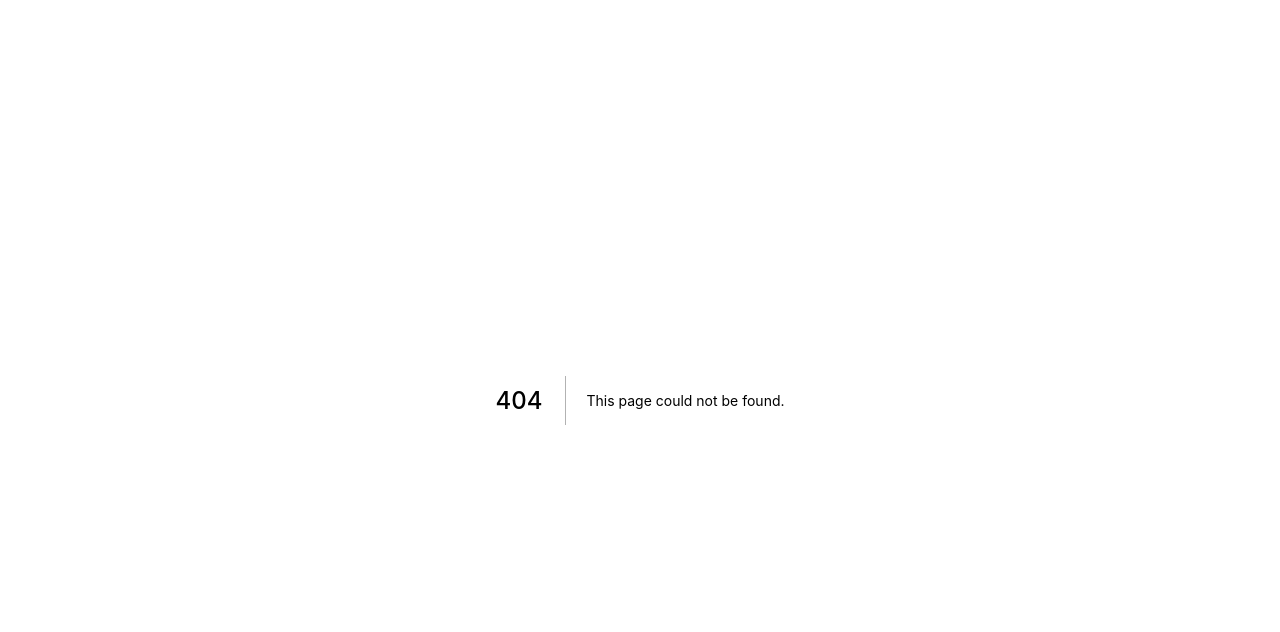
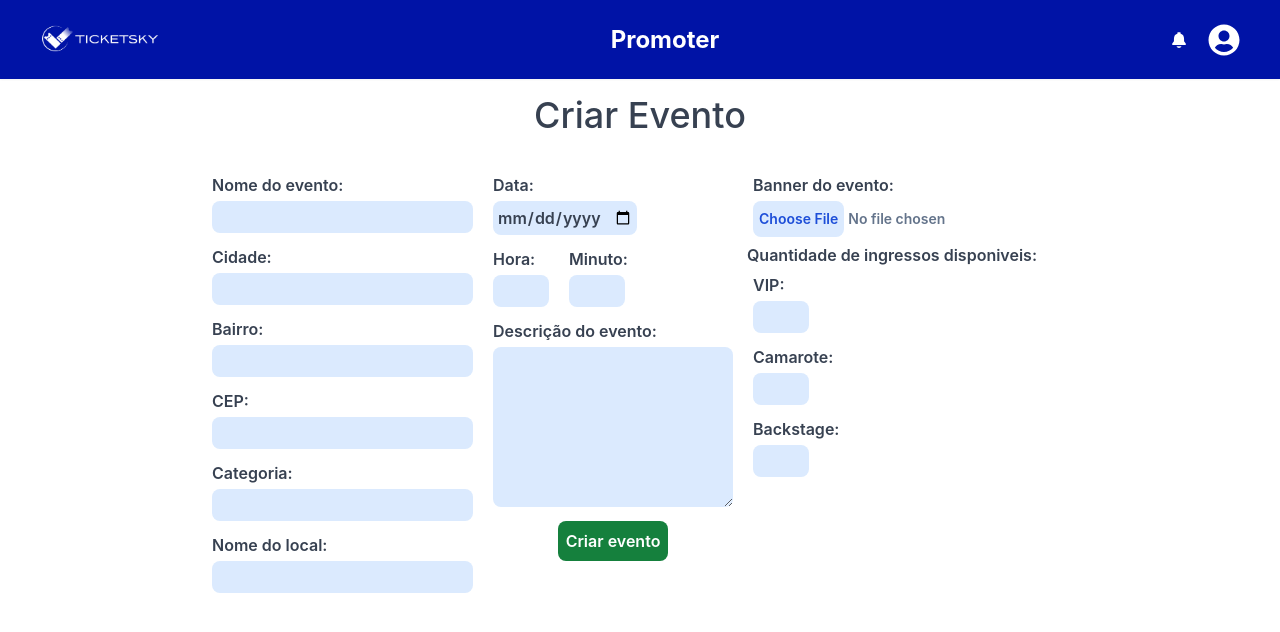
Before and after one commit to GambiarraTech/ticket-sky, a Next.js app: page /promoter/criar-evento in a window 1280 px wide. Before the commit this address had no page. Shown: the top 632 px of the page. Built offline with nearby package versions, Linux system fonts and the light colour scheme.

Commit message:
Criação da tela de criar evento

```diff
--- /dev/null
+++ b/src/pages/promoter/criar-evento.tsx
@@ -0,0 +1,120 @@
+import { Navbar } from '@/components/promoter/navbar/navbar';
+import style from '../../styles/promoter/criar-evento.module.css';
+import { ChangeEvent, FormEvent, useState } from 'react';
+import { stringify } from 'querystring';
+
+export default function CriarEvento() {
+    const [evento, setEvento] = useState({
+        nome :'',
+        cidade: '',
+        bairro: '',
+        cep:'',
+        categoria: '',
+        local:'',
+        data:'',
+        hora:'',
+        minuto:'',
+        descricao:'',
+        imagem:'',
+        vip:0,
+        camarote:0,
+        backstage:0,
+    })
+
+    const handleFormEdit =(event:any, name:string)=>{
+
+        setEvento({...evento,[name]: event.target.value})
+        event.preventDefault()
+    }
+
+    const handleForm=(event:any)=>{
+        event.preventDefault()
+        console.log(JSON.stringify(evento))
+    }
+  return (
+    <Navbar>
+      <div className={style.header}>
+        <div className={style.title}>Criar Evento</div>
+        <form className={style.formulario} onSubmit={handleForm} >
+          <div className={style.partes}>
+            <div className={style.campo}>
+              Nome do evento:
+              <input className={style.input} name='nome' type="text" required onChange={(e) =>{evento.nome = e.target.value}} />
+            </div>
+
+            <div className={style.campo}>
+              Cidade:
+              <input className={style.input} name='cidade' type="text"  required onChange={(e) =>{evento.cidade = e.target.value}}/>
+            </div>
+
+            <div className={style.campo}>
+              Bairro:
+              <input className={style.input} name='bairro' type="text"  required onChange={(e) =>{{evento.bairro = e.target.value}}}/>
+            </div>
+
+            <div className={style.campo}>
+              CEP:
+              <input className={style.input} name='cep' type="text"   required onChange={(e) =>{evento.cep = e.target.value}}/>
+            </div>
+
+            <div className={style.campo}>
+              Categoria:
+              <input className={style.input} name='categoria' type="text"  required onChange={(e) =>{evento.categoria = e.target.value}}/>
+            </div>
+
+            <div className={style.campo}>
+              Nome do local:
+              <input className={style.input} name='local' type="text"  required onChange={(e) =>{evento.local = e.target.value}}/>
+            </div>
+          </div>
+
+          <div className={style.partes}>
+            <div className={style.data}>
+              <div className={style.campo}>
+                Data:
+                <input className={style.input_data} name='data' type="date" required onChange={(e) =>{evento.data = e.target.value}}/>
+              </div>
+
+            </div>
+            <div className={style.data}>
+              <div className={style.campo}>
+                Hora:
+                <input className={style.input_pequeno} name='hora' type="text"  required onChange={(e) =>{evento.hora = e.target.value}} />
+              </div>
+              <div className={style.campo}>
+                Minuto:
+                <input className={style.input_pequeno} name='minuto' type="text"  required onChange={(e) =>{evento.minuto = e.target.value}}/>
+              </div>
+            </div>
+
+            <div className={style.campo}>
+              Descrição do evento:
+              <textarea className={style.input_grande}name='descricao'  required onChange={(e) =>{evento.descricao = e.target.value}}/>
+            </div>
+            <button className={style.button} type='submit'>Criar evento</ button>
+          </div>
+
+          <div className={style.partes}>
+            <div className={style.campo}>
+              Banner do evento:
+              <input className={style.input_imagem} name='imagem' type="file" accept="image/*"  required onChange={(e) =>{evento.imagem = e.target.value}}/>
+            </div>
+            <div className={style.data}>Quantidade de ingressos disponiveis:</div>
+            <div className={style.campo}>
+              VIP:
+              <input className={style.input_pequeno} name='vip' type="number" min={0} required onChange={(e) =>{evento.vip = Number(e.target.value) }} />
+            </div>
+            <div className={style.campo}>
+              Camarote:
+              <input className={style.input_pequeno} name='camarote' type="number" min={0} required onChange={(e) =>{evento.camarote = Number(e.target.value)}}/>
+            </div>
+            <div className={style.campo}>
+              Backstage:
+              <input className={style.input_pequeno} name='backstage' type="number" min={0} required onChange={(e) =>{evento.backstage = Number(e.target.value)}}/>
+            </div>
+          </div>
+        </form>
+      </div>
+    </Navbar>
+  );
+}
--- /dev/null
+++ b/src/styles/promoter/criar-evento.module.css
@@ -0,0 +1,47 @@
+.header{
+    @apply w-full min-h-full justify-center items-center flex flex-col gap-5
+}
+
+.title{
+    @apply text-4xl mt-4   text-gray-700 font-medium
+}
+
+.formulario{
+    @apply flex gap-2 mb-5 text-gray-700
+}
+
+.partes{
+    @apply py-3
+}
+
+.campo{
+    @apply flex flex-col gap-1 font-semibold p-1.5
+}
+.input{
+    @apply bg-blue-100 rounded-lg p-1 hover:bg-blue-200 hover:scale-105
+}
+
+.data{
+    @apply font-semibold flex gap-2
+}
+
+.input_data{
+    @apply w-36 bg-blue-100 rounded-lg p-1 hover:bg-blue-200 hover:scale-105
+}
+
+.input_grande{
+    @apply w-60 h-40  bg-blue-100 rounded-lg p-1 hover:bg-blue-200 hover:scale-105
+}
+
+.input_imagem{
+    @apply block w-full  text-sm text-slate-500 file:py-2 file:rounded-lg file:border-0  file:text-sm file:font-semibold file:bg-blue-100 file:text-blue-700
+    hover:file:bg-blue-200 hover:scale-105
+}
+
+.button{
+    @apply p-2 bg-green-700 text-white font-semibold mt-2 rounded-lg flex m-auto hover:scale-105 hover:bg-green-600
+}
+
+.input_pequeno{
+    @apply w-14 bg-blue-100 rounded-lg p-1 hover:bg-blue-200 hover:scale-105
+}
```
